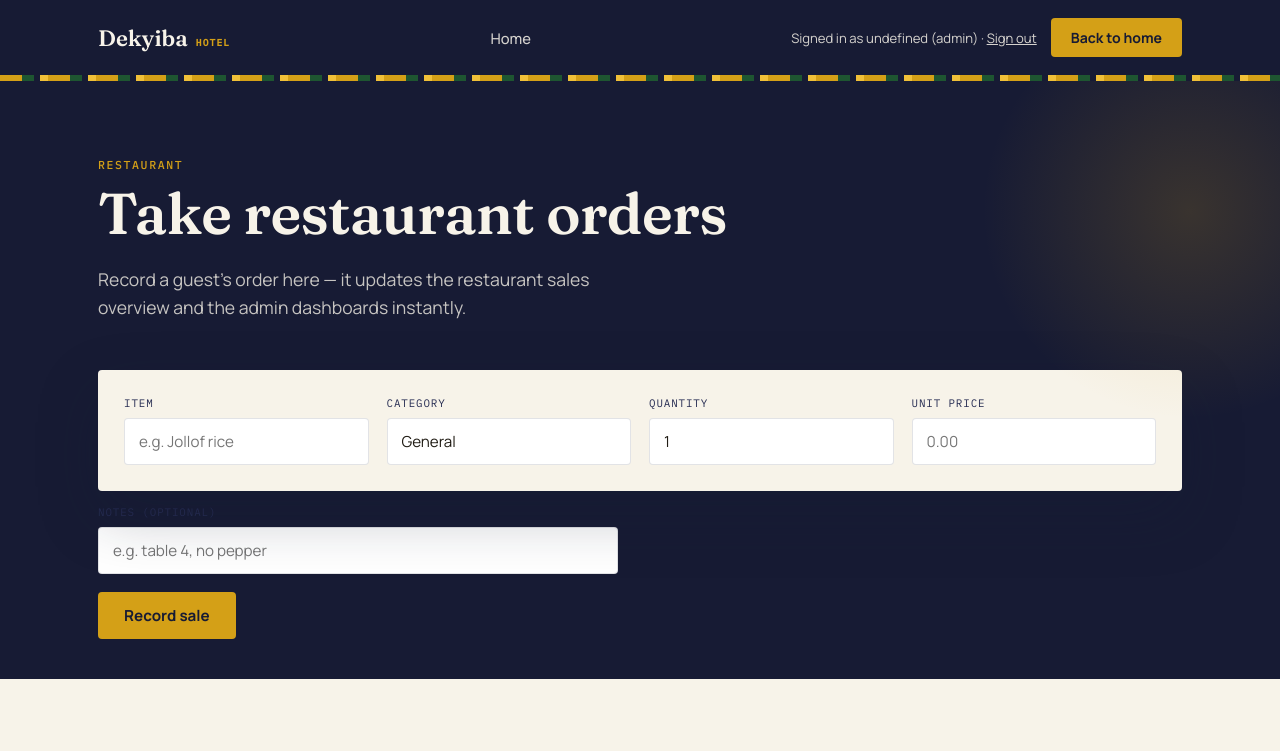
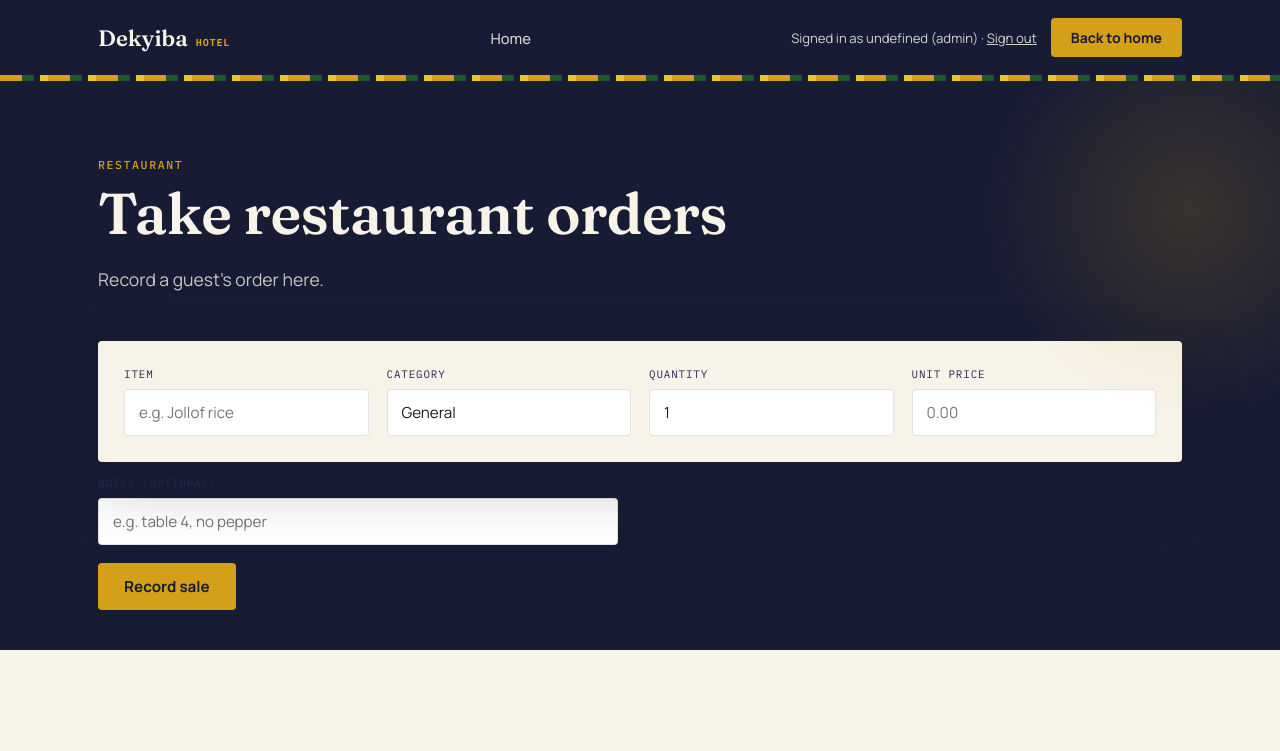
Before and after one commit to 1kipsta/dekyiba, a website: page public/restaurant-orders.html in a window 1280 px wide. Shown: the top 751 px of the page. Drawn offline with Linux system fonts and the light colour scheme; no server answers; sample sign-in values are in the browser's storage.

Commit message:
Update restaurant-orders.html

```diff
--- a/public/restaurant-orders.html
+++ b/public/restaurant-orders.html
@@ -34,7 +34,7 @@
   <div class="hero-inner">
     <p class="eyebrow">Restaurant</p>
     <h1>Take restaurant orders</h1>
-    <p class="lede">Record a guest's order here — it updates the restaurant sales overview and the admin dashboards instantly.</p>
+    <p class="lede">Record a guest's order here.</p>
 
     <div class="booking-widget" style="grid-template-columns: 1fr 1fr 1fr 1fr; align-items:end;">
       <div class="field">
```
